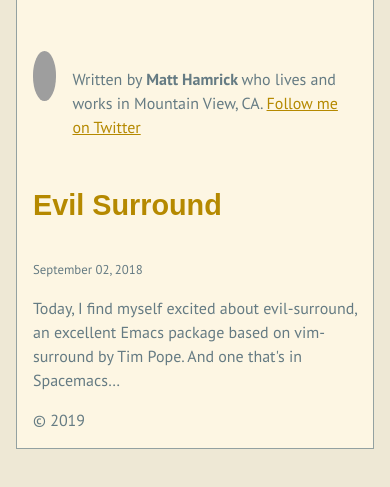
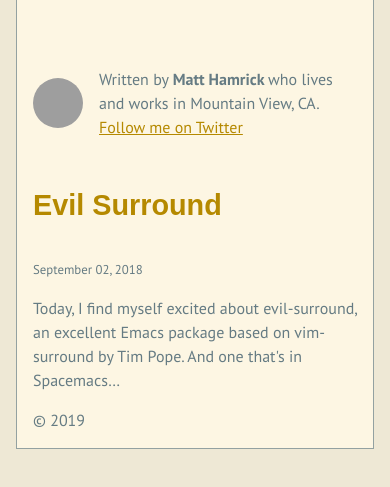
Before and after one commit to diminishedprime/matts-blog, a Gatsby site: page / in a window 390 px wide. Shown: the part 139-626 px from the top of the page. Built offline with nearby package versions, Linux system fonts and the light colour scheme; Gatsby itself is replaced by a stand-in of ours; grey boxes are pictures that could not be loaded.

Commit message:
fix image on mobile.

```diff
--- a/src/components/bio.tsx
+++ b/src/components/bio.tsx
@@ -5,12 +5,13 @@ import styled from 'styled-components';
 
 const BioWrapper = styled.div`
   display: flex;
+  align-items: center;
 `;
 
 const RoundImage = styled(Image)`
   margin-right: 1em;
   margin-bottom: 0;
-  min-width: 50;
+  min-width: 50px;
   border-radius: 100%;
 `;
 
@@ -23,7 +24,11 @@ const Bio = ({
   },
 }) => (
   <BioWrapper>
-    <RoundImage fixed={fixed} alt={author} />
+    <RoundImage
+      fixed={fixed}
+      alt={author}
+      img-style={{borderRadius: '100%', margin: 'auto'}}
+    />
     <p>
       Written by <strong> {author} </strong> who lives and works in Mountain
       View, CA.{' '}
@@ -35,7 +40,7 @@ const Bio = ({
 export default () => <StaticQuery query={bioQuery} render={Bio} />;
 
 const bioQuery = graphql`
-  query BioQuery {
+  query {
     avatar: file(absolutePath: {regex: "/profile-pic.jpg/"}) {
       childImageSharp {
         fixed(width: 50, height: 50) {
```
